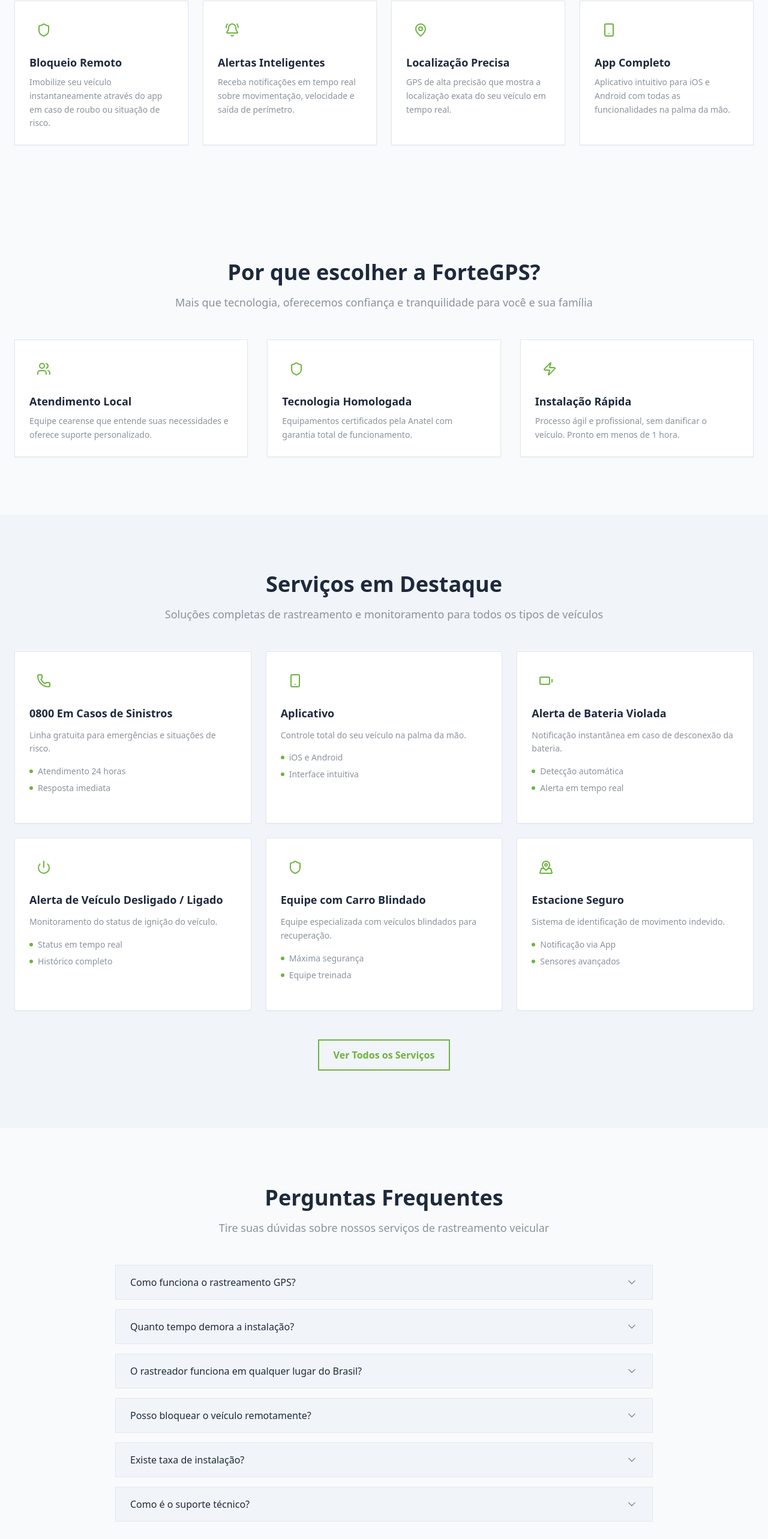
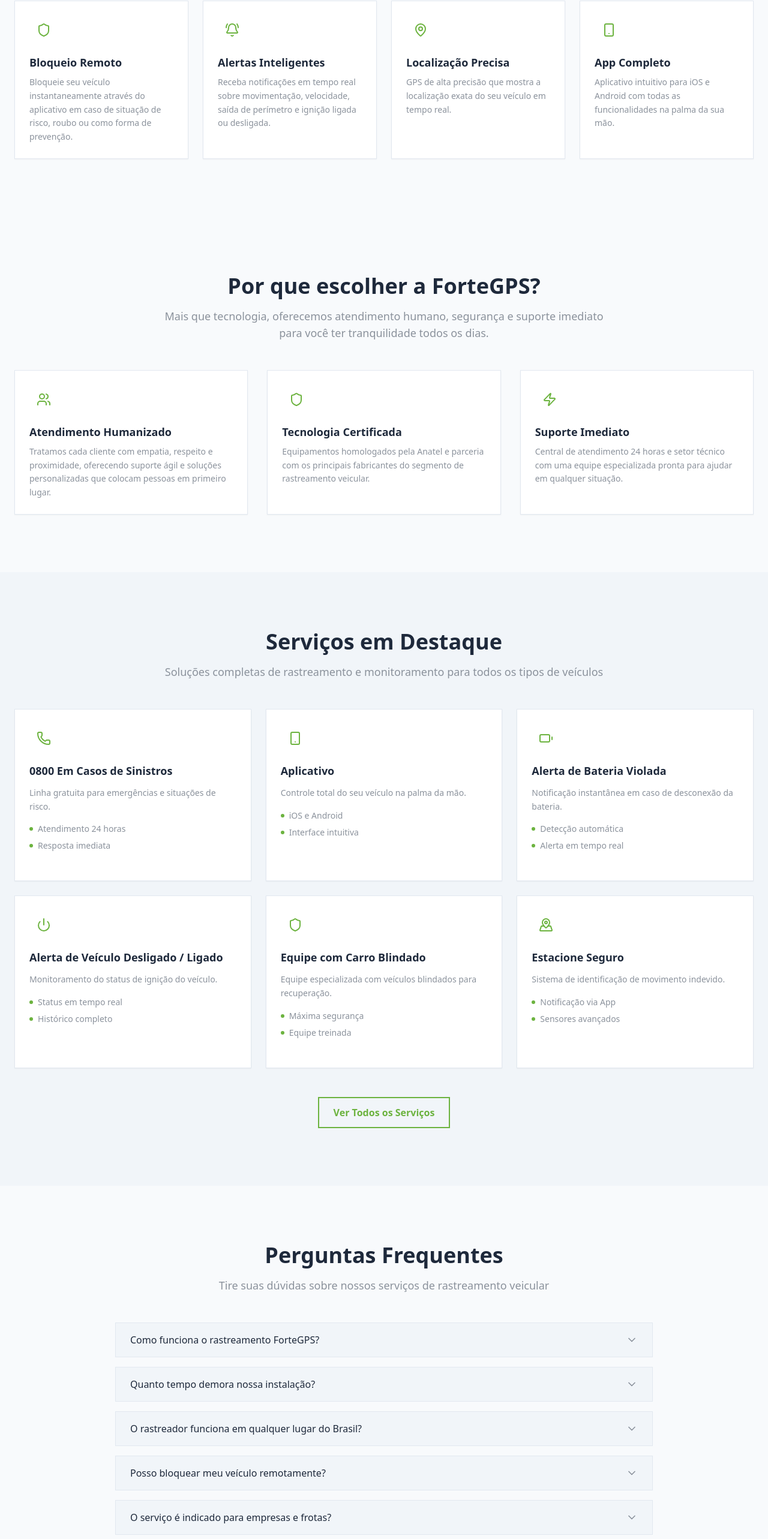
Before and after one commit to Lgd-Digital/fortegps, a React (Vite) app: page / in a window 1280 px wide. Shown: the part 1139-3705 px from the top of the page at 60% size. Built offline with nearby package versions, Linux system fonts and the light colour scheme.

Commit message:
ajustes home

```diff
--- a/src/components/FAQ.tsx
+++ b/src/components/FAQ.tsx
@@ -39,9 +39,12 @@
               >
                 <button
                   onClick={() => toggleFAQ(index)}
-                  className="w-full px-6 py-4 text-left flex items-center justify-between hover:bg-[var(--color-bg-section)] transition-colors focus:outline-none focus:ring-2 focus:ring-[var(--color-brand)] focus:ring-offset-2 focus:ring-offset-[var(--color-bg-card)]"
+                  className="w-full px-6 py-4 text-left flex items-center justify-between
+                  hover:bg-[var(--color-bg-section)]
+                  transition-colors
+                  focus:outline-none"
                   aria-expanded={openIndex === index}
-                >
+>
                   <span className="text-[var(--color-text)] font-medium pr-4">
                     {faq.question}
                   </span>
--- a/src/components/Hero.tsx
+++ b/src/components/Hero.tsx
@@ -64,6 +64,7 @@
               </motion.a>
 
               <motion.button
+                onClick={() => window.open('https://api.whatsapp.com/send/?phone=558532221684&text=Ol%C3%A1%2C+quero+saber+mais+sobre+rastreamento+de+ve%C3%ADculos&type=phone_number&app_absent=0', '_blank')}
                 whileHover={{ scale: 1.05 }}
                 whileTap={{ scale: 0.95 }}
                 className="inline-flex items-center space-x-2 border-2 border-[var(--color-border)] text-[var(--color-text)] px-8 py-4 rounded-[var(--radius-button)] font-semibold text-lg hover:border-[var(--color-brand)] hover:text-[var(--color-brand)] transition-colors"
--- a/src/data/faqs.ts
+++ b/src/data/faqs.ts
@@ -5,27 +5,33 @@
 
 export const faqs: FAQ[] = [
   {
-    question: "Como funciona o rastreamento GPS?",
-    answer: "Instalamos um equipamento discreto em seu veículo que se comunica via rede celular, enviando a localização em tempo real para nossos servidores. Você acompanha tudo pelo app ou site."
+    question: "Como funciona o rastreamento ForteGPS?",
+    answer:
+      "Instalamos um equipamento discreto em seu veículo que se comunica via satélite e rede celular, enviando a localização em tempo real para nossos servidores. Você acompanha tudo pelo aplicativo ou site."
   },
   {
-    question: "Quanto tempo demora a instalação?",
-    answer: "A instalação é rápida, levando em média 30 a 60 minutos, dependendo do modelo do veículo. Agendamos conforme sua disponibilidade."
+    question: "Quanto tempo demora nossa instalação?",
+    answer:
+      "A instalação é rápida, levando em média de 30 a 60 minutos, dependendo do modelo do veículo. O agendamento é feito conforme sua disponibilidade."
   },
   {
     question: "O rastreador funciona em qualquer lugar do Brasil?",
-    answer: "Sim, nosso sistema funciona em todo território nacional onde há cobertura de rede celular. Utilizamos as principais operadoras para garantir conexão."
+    answer:
+      "Sim, nosso sistema funciona em todo o território nacional, desde que haja cobertura de rede celular ou satélite. Utilizamos as principais operadoras para garantir a melhor conexão possível."
   },
   {
-    question: "Posso bloquear o veículo remotamente?",
-    answer: "Sim, você pode imobilizar o veículo através do app em situações de risco ou roubo. A função é instantânea e registrada no sistema."
+    question: "Posso bloquear meu veículo remotamente?",
+    answer:
+      "Sim, é possível imobilizar o veículo remotamente através do aplicativo em situações de risco, roubo ou como forma de prevenção. A ação é instantânea e fica registrada no sistema."
   },
   {
-    question: "Existe taxa de instalação?",
-    answer: "Não cobramos taxa de instalação. O serviço está incluído no primeiro mês de contratação."
+    question: "O serviço é indicado para empresas e frotas?",
+    answer:
+      "Sim. O rastreamento veicular é ideal para empresas e frotas, permitindo monitoramento em tempo real, mais segurança, redução de custos operacionais e maior controle e produtividade dos motoristas, tudo por meio de plataforma online ou aplicativo."
   },
   {
-    question: "Como é o suporte técnico?",
-    answer: "Oferecemos suporte 24 horas por dia através de WhatsApp, chat online e telefone. Nossa equipe é especializada em rastreamento veicular."
+    question: "Como funciona o suporte técnico?",
+    answer:
+      "Oferecemos suporte 24 horas por dia através de WhatsApp, chat online e telefone. Nossa equipe de monitoramento é especializada e preparada para atender com agilidade e eficiência em qualquer situação."
   }
 ];
--- a/src/pages/Home.tsx
+++ b/src/pages/Home.tsx
@@ -1,7 +1,6 @@
 import React from 'react';
 import Hero from '../components/Hero';
 import FeatureCard from '../components/FeatureCard';
-import StatsStrip from '../components/StatsStrip';
 import ServiceCard from '../components/ServiceCard';
 import CTASection from '../components/CTASection';
 import FAQ from '../components/FAQ';
@@ -14,40 +13,47 @@
   {
     icon: Shield,
     title: 'Bloqueio Remoto',
-      description: 'Imobilize seu veículo instantaneamente através do app em caso de roubo ou situação de risco.'
+    description:
+      'Bloqueie seu veículo instantaneamente através do aplicativo em caso de situação de risco, roubo ou como forma de prevenção.'
   },
   {
     icon: BellRing,
     title: 'Alertas Inteligentes',
-      description: 'Receba notificações em tempo real sobre movimentação, velocidade e saída de perímetro.'
+    description:
+      'Receba notificações em tempo real sobre movimentação, velocidade, saída de perímetro e ignição ligada ou desligada.'
   },
   {
     icon: MapPin,
     title: 'Localização Precisa',
-      description: 'GPS de alta precisão que mostra a localização exata do seu veículo em tempo real.'
+    description:
+      'GPS de alta precisão que mostra a localização exata do seu veículo em tempo real.'
   },
   {
     icon: Smartphone,
     title: 'App Completo',
-      description: 'Aplicativo intuitivo para iOS e Android com todas as funcionalidades na palma da mão.'
+    description:
+      'Aplicativo intuitivo para iOS e Android com todas as funcionalidades na palma da sua mão.'
   }
 ];
 
   const whyChooseUs = [
   {
     icon: Users,
-      title: 'Atendimento Local',
-      description: 'Equipe cearense que entende suas necessidades e oferece suporte personalizado.'
+    title: 'Atendimento Humanizado',
+    description:
+      'Tratamos cada cliente com empatia, respeito e proximidade, oferecendo suporte ágil e soluções personalizadas que colocam pessoas em primeiro lugar.'
   },
   {
     icon: Shield,
-      title: 'Tecnologia Homologada',
-      description: 'Equipamentos certificados pela Anatel com garantia total de funcionamento.'
+    title: 'Tecnologia Certificada',
+    description:
+      'Equipamentos homologados pela Anatel e parceria com os principais fabricantes do segmento de rastreamento veicular.'
   },
   {
     icon: Zap,
-      title: 'Instalação Rápida',
-      description: 'Processo ágil e profissional, sem danificar o veículo. Pronto em menos de 1 hora.'
+    title: 'Suporte Imediato',
+    description:
+      'Central de atendimento 24 horas e setor técnico com uma equipe especializada pronta para ajudar em qualquer situação.'
   }
 ];
 
@@ -104,7 +110,8 @@
         Por que escolher a ForteGPS?
       </h2>
       <p className="text-lg text-[var(--color-text-muted)] max-w-3xl mx-auto">
-              Mais que tecnologia, oferecemos confiança e tranquilidade para você e sua família
+        Mais que tecnologia, oferecemos atendimento humano, segurança e suporte imediato
+        para você ter tranquilidade todos os dias.
       </p>
           </motion.div>
 
```
Also changed, not shown: src/data/services.ts (line endings or trailing spaces). Lines whose indentation alone changed are shown as unchanged.
